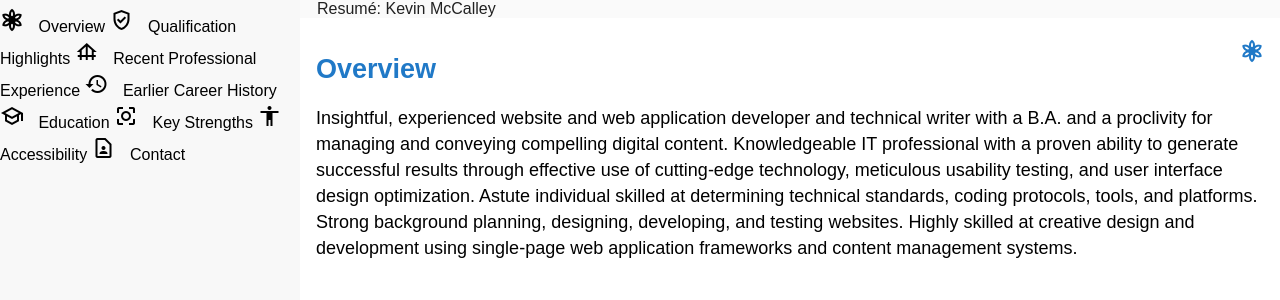
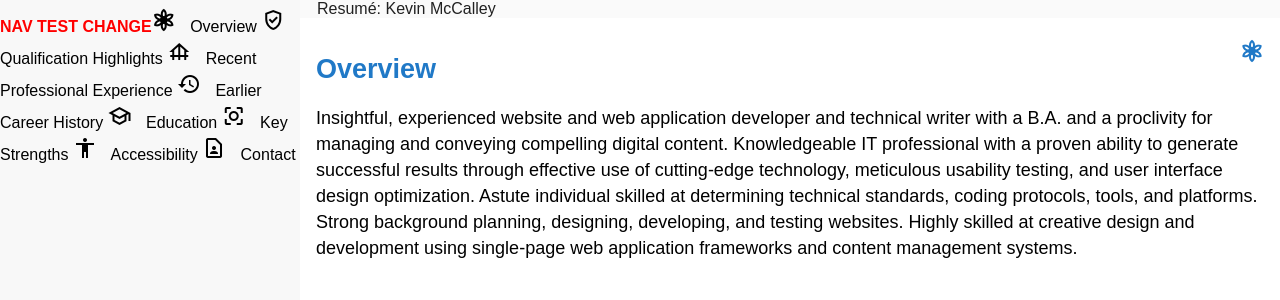
Before and after one commit to kevinmccalley/resume, an Angular app: page /resume/#/ in a window 1280 px wide. Before the commit this address led to /#/. Shown: the top 300 px of the page. Built offline with nearby package versions, Linux system fonts and the light colour scheme; a web font is replaced by a local one.

Commit message:
commit index and simple nav edit sample

```diff
--- a/src/app/nav-menu/nav-menu.component.html
+++ b/src/app/nav-menu/nav-menu.component.html
@@ -4,6 +4,7 @@
       [mode]="(isHandset$ | async) ? 'over' : 'side'"
       [opened]="(isHandset$ | async) === false">
     <mat-nav-list>
+      <span style="color: red; font-weight: bold;">NAV TEST CHANGE</span>
       <a href="https://kevinmccalley.github.io/resume/#/overview">
         <i class="material-icons-outlined">filter_vintage</i> Overview
       </a>
--- a/src/index.html
+++ b/src/index.html
@@ -3,7 +3,7 @@
 <head>
   <meta charset="utf-8">
   <title>Resume</title>
-  <base href="/">
+  <base href="/resume/">
   <meta name="viewport" content="width=device-width, initial-scale=1">
   <link rel="icon" type="image/x-icon" href="favicon.ico">
   <link rel="preconnect" href="https://fonts.gstatic.com">
```
